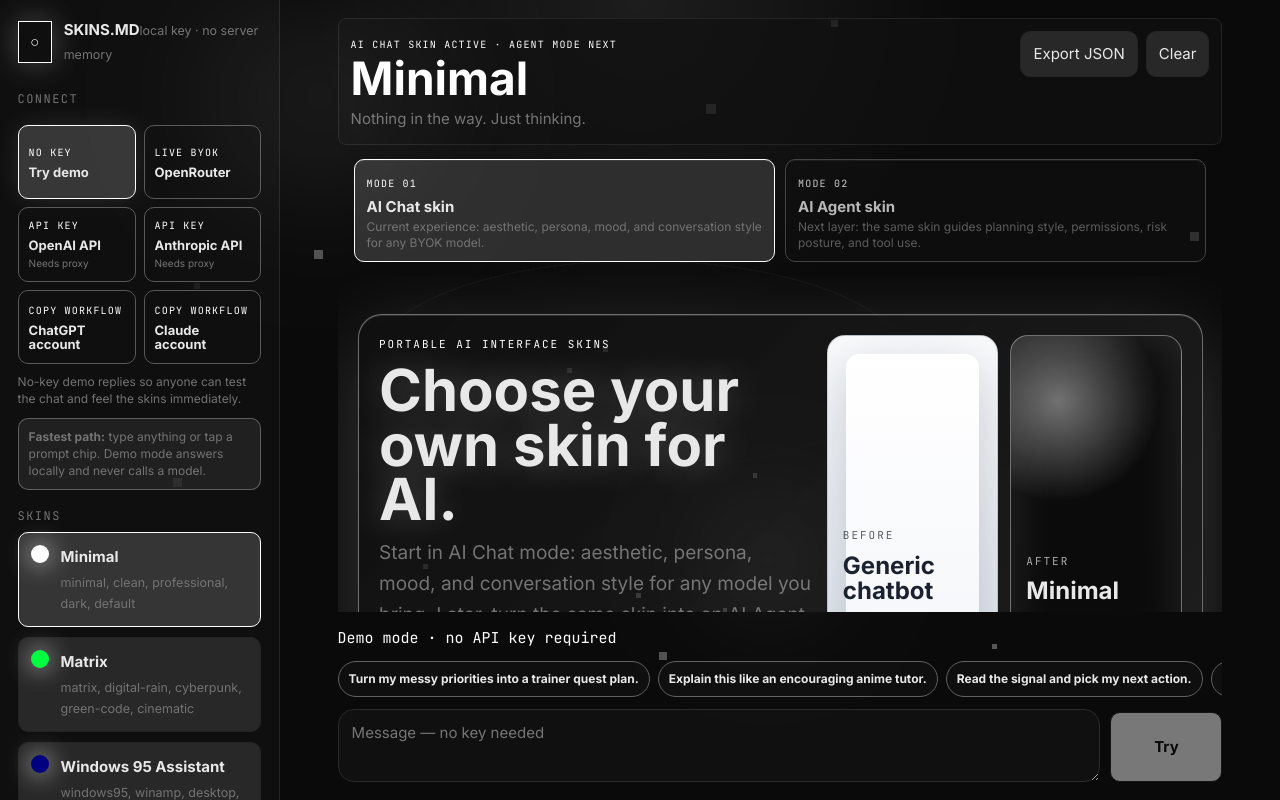
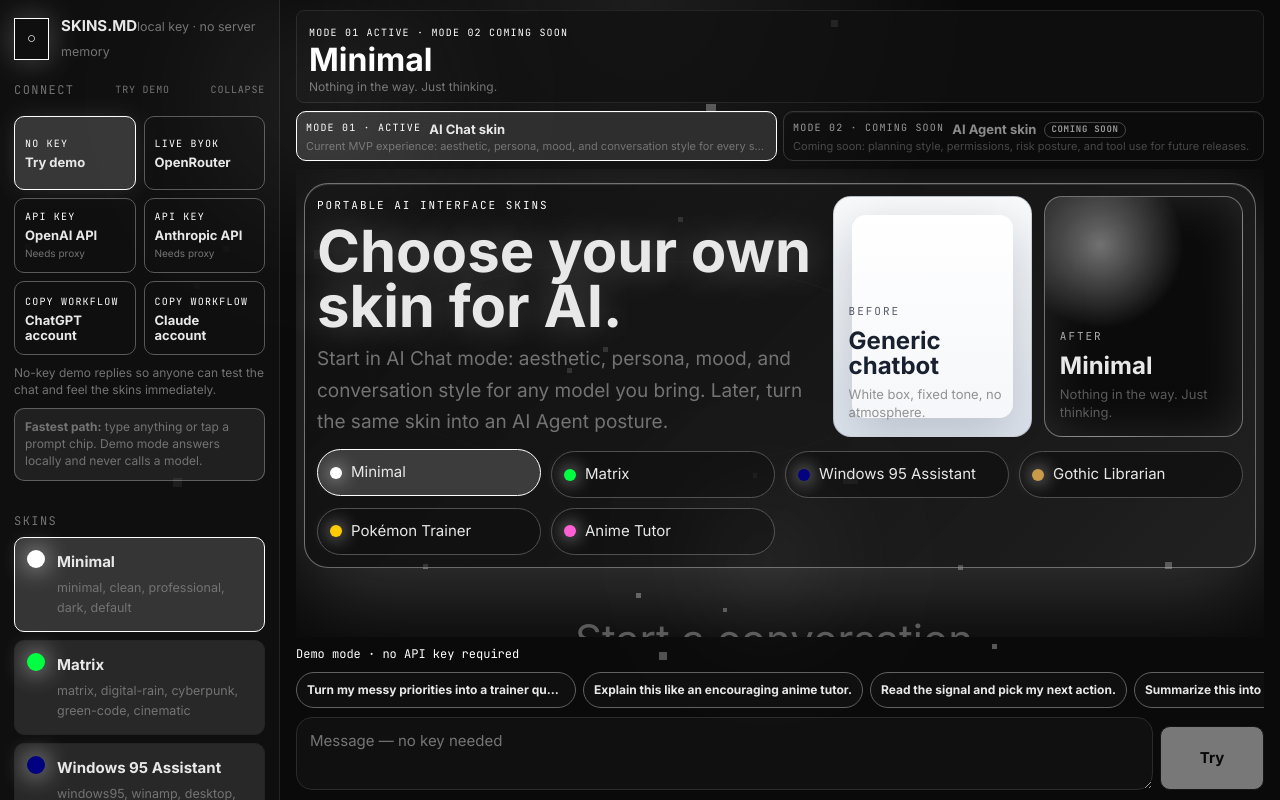
Before and after one commit to COMANDO-AI/skins-md, a React (Vite) app: page / in a window 1280 px wide. Built offline with nearby package versions, Linux system fonts and the light colour scheme.

Commit message:
Prioritize chat layout across skins

```diff
--- a/src/App.tsx
+++ b/src/App.tsx
@@ -109,15 +109,15 @@ function accountBridgePrompt(skin: Skin, provider: 'chatgpt' | 'claude') {
 
 function ModeSwitch() {
   return <section className="mode-switch" aria-label="AI Chat and Agent modes">
-    <div className="mode-card active">
-      <span>Mode 01</span>
+    <div className="mode-card active" aria-current="true">
+      <span>Mode 01 · Active</span>
       <strong>AI Chat skin</strong>
-      <p>Current experience: aesthetic, persona, mood, and conversation style for any BYOK model.</p>
+      <p>Current MVP experience: aesthetic, persona, mood, and conversation style for every skin.</p>
     </div>
-    <div className="mode-card next">
-      <span>Mode 02</span>
+    <div className="mode-card next disabled" aria-disabled="true">
+      <span>Mode 02 · Coming soon</span>
       <strong>AI Agent skin</strong>
-      <p>Next layer: the same skin guides planning style, permissions, risk posture, and tool use.</p>
+      <p>Coming soon: planning style, permissions, risk posture, and tool use for future releases.</p>
     </div>
   </section>;
 }
@@ -148,13 +148,12 @@ function Win95DesktopShell() {
   </div>;
 }
 
-function Win95Header({ skin, exportJson, clear }: { skin: Skin; exportJson: () => void; clear: () => void }) {
+function Win95Header({ skin }: { skin: Skin }) {
   return <header className="topbar win95-app-window">
     <div className="win95-titlebar"><span className="win95-mini-icon" /><strong>Windows 95 Assistant - [AI Chat]</strong><div className="win95-window-buttons"><button aria-label="Minimize">_</button><button aria-label="Maximize">□</button><button aria-label="Close">×</button></div></div>
     <nav className="win95-menubar" aria-label="Windows 95 menu"><span>File</span><span>Edit</span><span>View</span><span>Skin</span><span>Help</span></nav>
     <div className="win95-client-area">
       <div><span className="mode-kicker">C:\\SKINS\\AI_CHAT.EXE</span><h1>{skin.metadata.name}</h1><p>{skin.metadata.description}</p></div>
-      <div className="top-actions"><button onClick={exportJson}>Export JSON</button><button onClick={clear}>{skin.voice.clear_label}</button></div>
     </div>
     <div className="win95-statusbar"><span>Ready</span><span>AI Chat skin active</span><span>For Help, press F1</span><i /></div>
   </header>;
@@ -172,8 +171,9 @@ function ConnectionChooser({ provider, setProvider, skin, apiKey, keyDraft, setK
   const selected = PROVIDERS.find((item) => item.id === provider) ?? PROVIDERS[0];
   const bridgePrompt = provider === 'chatgpt' || provider === 'claude' ? accountBridgePrompt(skin, provider) : '';
   const copyBridge = async () => { if (bridgePrompt) await navigator.clipboard?.writeText(bridgePrompt); };
-  return <section className="connection-box">
-    <div className="section-title">Connect</div>
+  return <details className="connection-box" open>
+    <summary className="section-title connection-summary"><span>Connect</span><em>{selected.label}</em></summary>
+    <div className="connection-content">
     <div className="provider-grid">
       {PROVIDERS.map((item) => <button key={item.id} className={`provider-card ${item.id === provider ? 'active' : ''}`} onClick={() => setProvider(item.id)}>
         <span>{item.kicker}</span>
@@ -195,7 +195,8 @@ function ConnectionChooser({ provider, setProvider, skin, apiKey, keyDraft, setK
       <textarea readOnly value={bridgePrompt} />
       <button onClick={copyBridge}>Copy companion prompt</button>
     </div>}
-  </section>;
+    </div>
+  </details>;
 }
 
 async function streamOpenRouter(apiKey: string, model: string, messages: ChatMessage[], onDelta: (delta: string) => void) {
@@ -324,10 +325,10 @@ export default function App() {
       <ConnectionChooser provider={provider} setProvider={setProvider} skin={activeSkin} apiKey={apiKey} keyDraft={keyDraft} setKeyDraft={setKeyDraft} commitKey={commitKey} />
       {provider === 'openrouter' && <section><label>Model</label><input value={model} onChange={(e) => setModel(e.target.value)} /></section>}
       <section><div className="section-title">Skins</div><div className="skin-grid">{skins.map((skin) => <button key={skin.id} className={`skin-card ${skin.id === activeSkin.id ? 'active' : ''}`} onClick={() => setActiveId(skin.id)}><span className="swatch" style={{ background: skin.palette.accent }} /><strong>{skin.metadata.name}</strong><small>{skin.metadata.tags}</small></button>)}</div></section>
-      <div className="actions"><button onClick={() => fileRef.current?.click()}>Import SKIN.md</button><button onClick={downloadSkin}>Download active</button><input ref={fileRef} type="file" accept=".md,.SKIN.md,text/markdown" hidden onChange={(e) => e.target.files?.[0] && importSkin(e.target.files[0])} /></div>
+      <div className="actions sidebar-actions"><button onClick={() => fileRef.current?.click()}>Import SKIN.md</button><button onClick={downloadSkin}>Download active</button><button onClick={exportJson}>Export JSON</button><button onClick={clear}>{activeSkin.voice.clear_label}</button><input ref={fileRef} type="file" accept=".md,.SKIN.md,text/markdown" hidden onChange={(e) => e.target.files?.[0] && importSkin(e.target.files[0])} /></div>
     </aside>
     <main className="chat-panel">
-      {isWin95 ? <Win95Header skin={activeSkin} exportJson={exportJson} clear={clear} /> : <header className="topbar"><div><span className="mode-kicker">AI Chat skin active · Agent mode next</span><h1>{activeSkin.metadata.name}</h1><p>{activeSkin.metadata.description}</p></div><div className="top-actions"><button onClick={exportJson}>Export JSON</button><button onClick={clear}>{activeSkin.voice.clear_label}</button></div></header>}
+      {isWin95 ? <Win95Header skin={activeSkin} /> : <header className="topbar"><div><span className="mode-kicker">Mode 01 active · Mode 02 coming soon</span><h1>{activeSkin.metadata.name}</h1><p>{activeSkin.metadata.description}</p></div></header>}
       <ModeSwitch />
       {error && <div className="error">{error}</div>}
       <div className="messages" aria-live="polite">
--- a/src/styles.css
+++ b/src/styles.css
@@ -191,3 +191,111 @@ body[data-skin="windows-95-assistant"] .composer{width:100%;max-width:100%;}
 body[data-skin="windows-95-assistant"] .prompt-chips{align-items:stretch;min-width:0;}
 body[data-skin="windows-95-assistant"] .prompt-chips:before{flex:0 0 auto;white-space:nowrap;align-self:center;padding:0 6px;}
 body[data-skin="windows-95-assistant"] .prompt-chips button{min-width:240px;max-width:240px;overflow:hidden;text-overflow:ellipsis;}
+
+/* Structural MVP layout: prioritize chat, sidebar utilities, and fixed mode disclosure. */
+:root{--sidebar-width:260px;}
+.app-shell{grid-template-columns:minmax(240px,var(--sidebar-width)) minmax(0,1fr);}
+.sidebar{display:flex;flex-direction:column;gap:14px;padding:14px;overflow-x:hidden;}
+.brand{margin-bottom:4px;}
+.sidebar > section,.sidebar > details{flex:0 0 auto;}
+.skin-grid{gap:8px;}
+.actions.sidebar-actions{margin-top:0;padding-top:10px;border-top:1px var(--border-style) color-mix(in srgb,var(--border) 74%,var(--accent));grid-template-columns:1fr;}
+.actions.sidebar-actions button{width:100%;}
+.connection-box{display:block;margin-bottom:0;}
+.connection-summary{display:flex;align-items:center;justify-content:space-between;gap:10px;cursor:pointer;user-select:none;list-style:none;}
+.connection-summary::-webkit-details-marker{display:none;}
+.connection-summary:after{content:'Collapse';font-family:var(--font-mono);font-size:10px;color:var(--muted);text-transform:uppercase;letter-spacing:.08em;}
+.connection-box:not([open]) .connection-summary:after{content:'Expand';}
+.connection-summary em{font-style:normal;color:var(--muted);font-family:var(--font-mono);font-size:10px;text-transform:uppercase;letter-spacing:.08em;}
+.connection-content{display:flex;flex-direction:column;gap:10px;padding-top:10px;}
+.connection-box:not([open]){padding-bottom:0;}
+.chat-panel{height:100vh;display:flex;flex-direction:column;max-width:none;width:100%;min-width:0;margin:0;padding:14px 18px;gap:10px;}
+.topbar{flex:0 0 auto;padding:10px 14px;align-items:center;}
+.topbar h1{font-size:clamp(24px,3vw,38px);}
+.topbar p{font-size:13px;line-height:1.35;max-width:980px;}
+.mode-switch{flex:0 0 auto;width:100%;margin:0;grid-template-columns:minmax(0,1fr) minmax(0,1fr);gap:8px;}
+.mode-card{padding:8px 10px;min-height:0;}
+.mode-card strong{font-size:14px;}
+.mode-card p{margin:3px 0 0;font-size:12px;line-height:1.3;}
+.mode-card.disabled{opacity:.58;filter:saturate(.65);}
+.mode-card.disabled strong:after{content:'COMING SOON';display:inline-block;margin-left:8px;padding:2px 6px;border-radius:999px;border:1px solid color-mix(in srgb,var(--accent) 40%,transparent);color:var(--accent);font-family:var(--font-mono);font-size:9px;letter-spacing:.08em;vertical-align:middle;}
+.error{flex:0 0 auto;}
+.messages{flex:1 1 auto;min-height:0;width:100%;padding:12px 8px 24px;}
+.message{max-width:min(100%,980px);}
+.message.assistant{max-width:min(100%,1040px);}
+.composer{flex:0 0 auto;grid-template-columns:minmax(0,1fr) 104px;gap:8px;}
+.composer textarea{width:100%;min-height:82px;}
+.composer button{height:82px;min-width:104px;}
+.onboarding-hero{width:100%;margin:8px 0 10px;padding:16px;}
+.empty{min-height:18vh;font-size:clamp(22px,3.8vw,42px);}
+body[data-skin="windows-95-assistant"] .win95-shell{grid-template-columns:280px minmax(0,1fr);}
+body[data-skin="windows-95-assistant"] .chat-panel{display:flex;height:calc(100vh - 31px);padding:10px 14px 8px 72px;gap:7px;}
+body[data-skin="windows-95-assistant"] .sidebar{display:flex;gap:8px;}
+body[data-skin="windows-95-assistant"] .connection-content{gap:6px;padding-top:2px;}
+body[data-skin="windows-95-assistant"] .connection-summary{height:22px;}
+body[data-skin="windows-95-assistant"] .connection-summary:after,body[data-skin="windows-95-assistant"] .connection-summary em{font:10px "MS Sans Serif",Tahoma,sans-serif;color:#fff;text-transform:none;letter-spacing:0;}
+body[data-skin="windows-95-assistant"] .win95-client-area{display:block;padding:7px 10px;}
+body[data-skin="windows-95-assistant"] .mode-switch{display:grid;width:100%;padding:20px 5px 5px;}
+body[data-skin="windows-95-assistant"] .mode-card{min-height:48px;padding:6px;}
+body[data-skin="windows-95-assistant"] .mode-card.disabled strong:after{border-radius:0;border:1px solid var(--win-dark);background:var(--win-face-alt);color:#555;font-size:8px;}
+body[data-skin="windows-95-assistant"] .messages{flex:1 1 auto;min-height:0;padding-top:25px;}
+body[data-skin="windows-95-assistant"] .composer{flex:0 0 auto;}
+body[data-skin="pokemon-trainer"] .topbar{padding:18px 18px 16px;}
+body[data-skin="pokemon-trainer"] .mode-switch{padding:8px;}
+body[data-skin="pokemon-trainer"] .messages{flex:1 1 auto;min-height:0;}
+body[data-skin="pokemon-trainer"] .composer{flex:0 0 auto;}
+@media (max-width:900px){.chat-panel{height:auto;min-height:100vh}.app-shell{grid-template-columns:1fr}.sidebar{height:auto}.mode-switch{grid-template-columns:1fr}.composer{grid-template-columns:1fr}.composer button{height:auto;min-height:52px}body[data-skin="windows-95-assistant"] .chat-panel{height:auto;padding-left:12px}}
+
+/* Structural MVP layout V1.1: compact chrome so transcript + composer dominate. */
+.chat-panel{padding:10px 16px;gap:8px;}
+.topbar{padding:8px 12px;}
+.topbar h1{font-size:clamp(22px,2.6vw,32px);}
+.topbar p{font-size:12px;line-height:1.25;margin-top:3px;}
+.mode-switch{gap:6px;}
+.mode-card{padding:7px 9px;display:grid;grid-template-columns:auto minmax(0,1fr);gap:2px 8px;align-items:center;}
+.mode-card span{grid-column:1;white-space:nowrap;}
+.mode-card strong{grid-column:2;font-size:13px;line-height:1.1;}
+.mode-card p{grid-column:1 / -1;margin:0;font-size:11px;line-height:1.2;white-space:nowrap;overflow:hidden;text-overflow:ellipsis;}
+.messages{padding:10px 8px 18px;}
+.composer{gap:7px;}
+.thinkline{min-height:18px;font-size:12px;}
+.prompt-chips{grid-column:1 / -1;display:flex;flex-wrap:nowrap;gap:7px;overflow-x:auto;overflow-y:hidden;padding-bottom:2px;max-height:42px;}
+.prompt-chips button{min-height:34px;max-height:36px;max-width:280px;padding:6px 10px;white-space:nowrap;overflow:hidden;text-overflow:ellipsis;}
+.composer textarea{min-height:64px;max-height:130px;}
+.composer button{height:64px;min-width:96px;}
+.onboarding-hero{margin:4px 0 8px;padding:12px;}
+.empty{min-height:10vh;}
+body[data-skin="windows-95-assistant"] .chat-panel{padding-top:8px;gap:6px;}
+body[data-skin="windows-95-assistant"] .win95-client-area{padding:5px 8px;}
+body[data-skin="windows-95-assistant"] .topbar h1{font-size:18px!important;margin-bottom:2px!important;}
+body[data-skin="windows-95-assistant"] .mode-switch{padding:18px 4px 4px;}
+body[data-skin="windows-95-assistant"] .mode-card{min-height:38px;padding:4px;}
+body[data-skin="windows-95-assistant"] .mode-card p{display:none;}
+body[data-skin="windows-95-assistant"] .prompt-chips{max-height:34px;}
+body[data-skin="windows-95-assistant"] .prompt-chips button{min-height:28px;max-height:30px;}
+body[data-skin="windows-95-assistant"] textarea{min-height:56px!important;}
+body[data-skin="windows-95-assistant"] .composer > button{min-height:56px!important;height:56px;}
+body[data-skin="pokemon-trainer"] .topbar{padding:14px 16px 12px;}
+body[data-skin="pokemon-trainer"] .mode-card p{font-size:10px;}
+body[data-skin="pokemon-trainer"] textarea{min-height:64px;}
+body[data-skin="pokemon-trainer"] .composer > button{min-height:64px;height:64px;}
+
+/* Structural MVP layout V1.2: skin-specific compact chrome fixes. */
+body[data-skin="pokemon-trainer"] .topbar{padding:10px 14px 10px!important;overflow:hidden;}
+body[data-skin="pokemon-trainer"] .topbar:before{top:8px!important;right:12px!important;left:auto!important;padding:4px 9px;font-size:10px;box-shadow:2px 2px 0 var(--poke-blue);}
+body[data-skin="pokemon-trainer"] .topbar h1{font-size:clamp(28px,3.2vw,38px);line-height:.95;margin:12px 0 4px;}
+body[data-skin="pokemon-trainer"] .topbar p{font-size:12px;line-height:1.22;max-width:680px;}
+body[data-skin="pokemon-trainer"] .mode-switch{padding:6px!important;gap:6px!important;}
+body[data-skin="pokemon-trainer"] .mode-card{display:grid!important;grid-template-columns:auto minmax(0,1fr);padding:7px 9px!important;min-height:0!important;border-width:3px;box-shadow:3px 3px 0 rgba(47,109,181,.2);}
+body[data-skin="pokemon-trainer"] .mode-card p{white-space:nowrap;overflow:hidden;text-overflow:ellipsis;}
+body[data-skin="pokemon-trainer"] .messages{padding:22px 18px 18px;}
+body[data-skin="pokemon-trainer"] .messages:before{top:-12px!important;left:18px!important;padding:3px 10px;font-size:11px;}
+body[data-skin="pokemon-trainer"] .composer{padding:8px!important;gap:8px!important;grid-template-columns:minmax(0,1fr) 104px!important;}
+body[data-skin="pokemon-trainer"] .thinkline{padding:4px 10px!important;font-size:11px;min-height:24px;}
+body[data-skin="pokemon-trainer"] .prompt-chips{max-height:38px!important;}
+body[data-skin="pokemon-trainer"] .prompt-chips button{min-height:30px;max-height:32px;padding:5px 9px;font-size:11px;}
+body[data-skin="pokemon-trainer"] textarea{min-height:58px!important;}
+body[data-skin="pokemon-trainer"] .composer > button{min-height:58px!important;height:58px!important;}
+body[data-skin="windows-95-assistant"] .mode-card.active:before{content:"Mode 01";left:6px;}
+body[data-skin="windows-95-assistant"] .mode-card.next:before{content:"Mode 02 coming soon";left:84px;color:#555;}
+body[data-skin="windows-95-assistant"] .mode-card span{display:block;}
```
